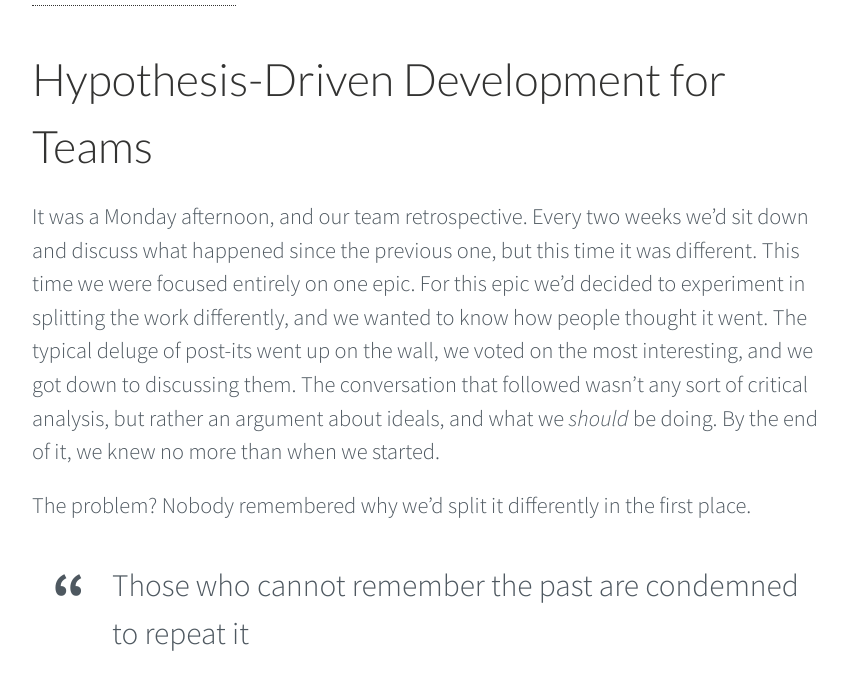
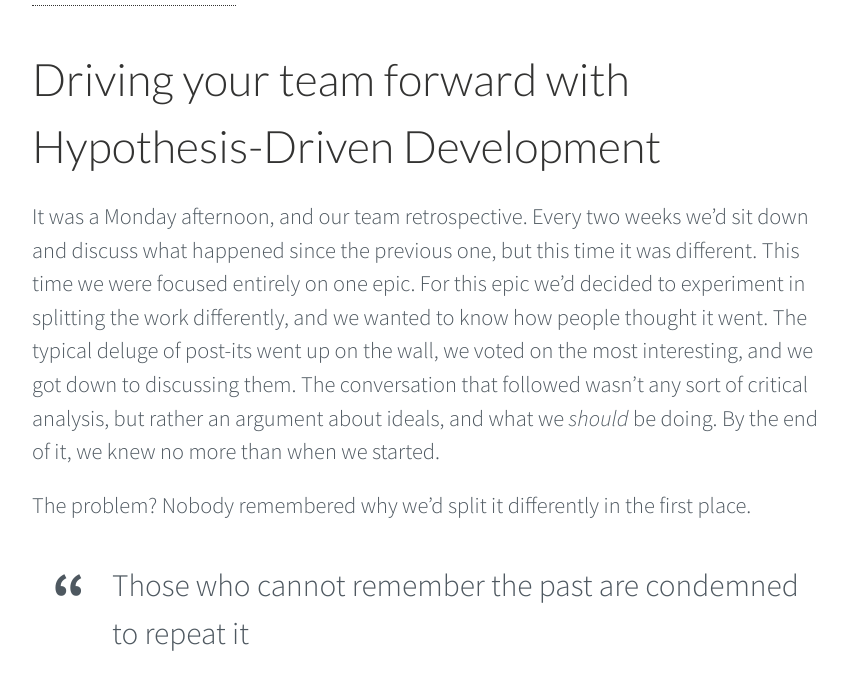
Before and after one commit to JimmyThompson/jimmythompson.co.uk, a Jekyll site: the page built from _posts/2016-03-03-hypothesis-driven-development-for-teams.md, in a window 1280 px wide and 900 px high, cut to the strip 212-900 px from the top of the window. Shown: the whole strip, without its empty margins (208-1055 px from the left). Built offline with Jekyll 4.4.1, drawn with Linux system fonts in a browser that asks for light colours; nearby versions of some CDN libraries.

Commit message:
Changed experiments title

```diff
--- a/_posts/2016-03-03-hypothesis-driven-development-for-teams.md
+++ b/_posts/2016-03-03-hypothesis-driven-development-for-teams.md
@@ -1,6 +1,6 @@
 ---
 layout: post
-title: Hypothesis-Driven Development for Teams
+title: Driving your team forward with Hypothesis-Driven Development
 description: |
                Using hypothesis-driven development to run experiments and
                improve your team.
```
